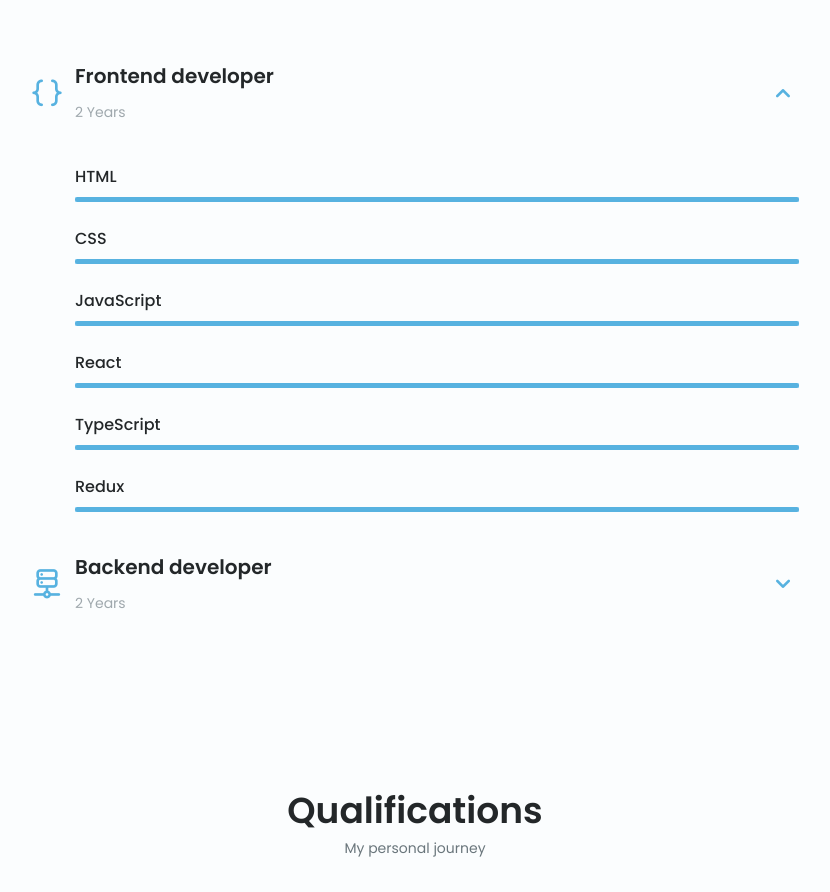
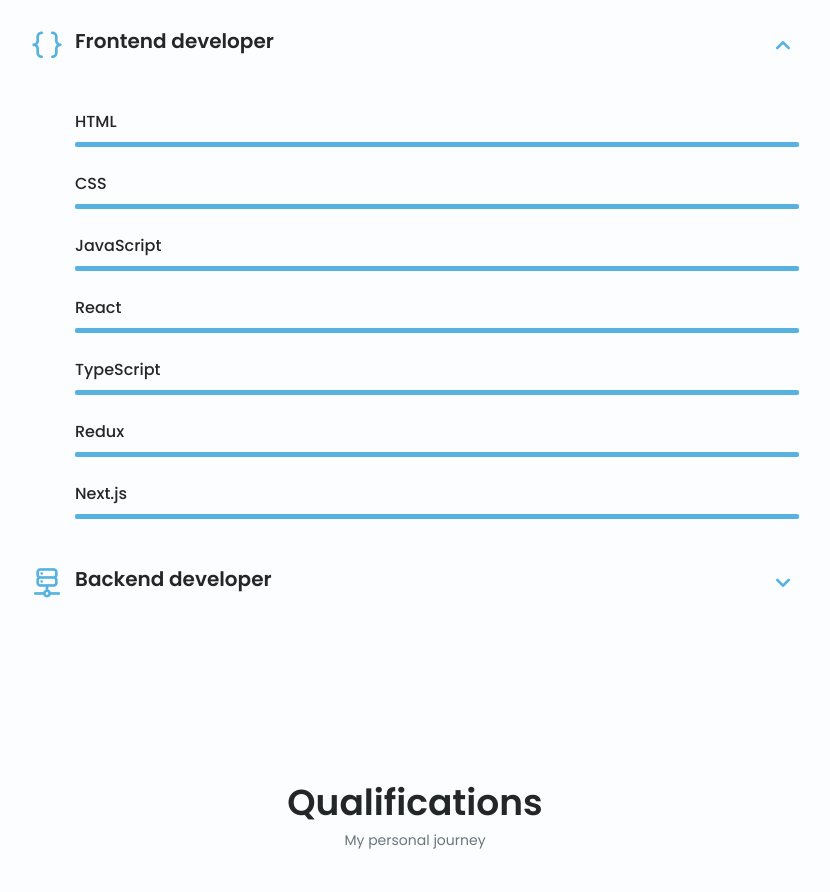
Before and after one commit to salliesylvaine/portfolio, a plain HTML site: page index.html in a window 1280 px wide. Shown: the part 1435-2327 px from the top of the page, without its empty margins (225-1055 px from the left). Drawn offline with nearby package versions, Linux system fonts and the light colour scheme.

Commit message:
updating skillset

```diff
--- a/index.html
+++ b/index.html
@@ -166,34 +166,34 @@
               hiking around the PNW with my dog and husband.
             </p>
 
-            <div class="about__info">
-              <!-- <div>
+            <!-- <div class="about__info"> -->
+            <!-- <div>
                 <span class="about__info-title">2+</span>
                 <span class="about__info-name"
                   >Years <br />
                   experience</span
                 >
               </div> -->
-              <!-- <div>
+            <!-- <div>
                 <span class="about__info-title">6</span>
                 <span class="about__info-name"
                   >Completed <br />
                   projects</span
                 >
               </div> -->
-              <!-- <div>
+            <!-- <div>
                 <span class="about__info-title">01+</span>
                 <span class="about__info-name"
                   >Companies <br />
                   worked</span
                 >
               </div> -->
-            </div>
+            <!-- </div> -->
 
             <div class="about__buttons">
               <a
                 download=""
-                href="assets/pdf/Sallie-resume.pdf"
+                href="assets/pdf/Sallie-Sylvaine-Resume.pdf"
                 class="button button--flex"
               >
                 Download Resume<i class="uil uil-download-alt button__icon"></i>
@@ -215,7 +215,7 @@
                 <i class="uil uil-brackets-curly skills__icon"></i>
                 <div>
                   <h1 class="skills__title">Frontend developer</h1>
-                  <span class="skills__subtitle">2 Years</span>
+                  <!-- <span class="skills__subtitle">2 Years</span> -->
                 </div>
                 <i class="uil uil-angle-down skills__arrow"></i>
               </div>
@@ -275,6 +275,15 @@
                     <span class="skills__percentage skills__redux"></span>
                   </div>
                 </div>
+                <div class="skills__data">
+                  <div class="skills__title">
+                    <h3 class="skills__name">Next.js</h3>
+                    <!-- <span class="skills__number">90%</span> -->
+                  </div>
+                  <div class="skills__bar">
+                    <span class="skills__percentage skills__next"></span>
+                  </div>
+                </div>
               </div>
             </div>
             <!--==================== SKILLS 2 ====================-->
@@ -283,7 +292,7 @@
                 <i class="uil uil-server-network skills__icon"></i>
                 <div>
                   <h1 class="skills__title">Backend developer</h1>
-                  <span class="skills__subtitle">2 Years</span>
+                  <!-- <span class="skills__subtitle">2 Years</span> -->
                 </div>
                 <i class="uil uil-angle-down skills__arrow"></i>
               </div>
```
Also changed, not shown: 1 other file.
